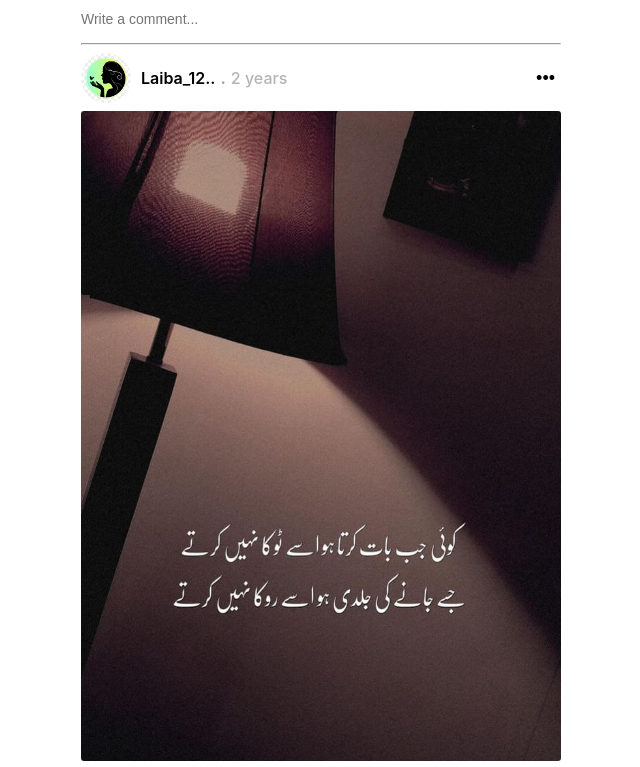
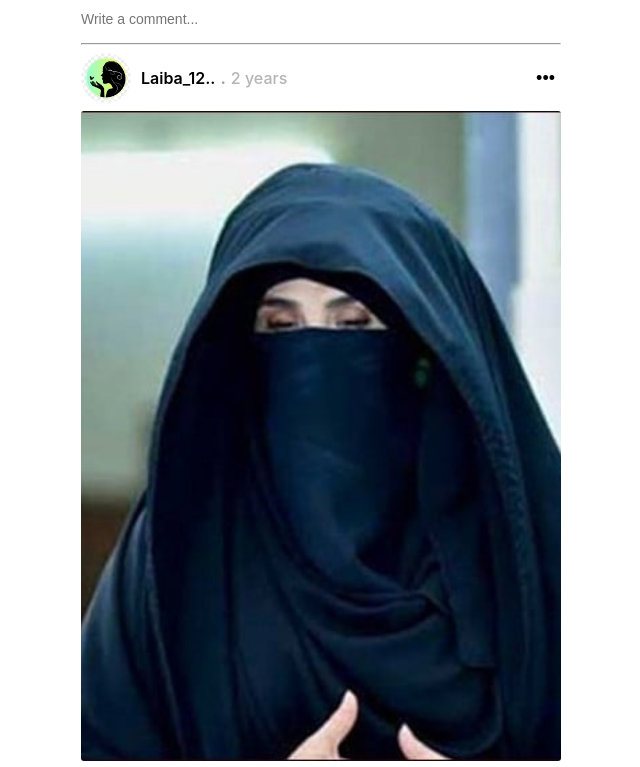
Before and after one commit to UsmanSaleem2003/MERN_Social_Media_App-HayaApp, a React (Create React App) app in the folder frontend/: page / in a window 1280 px wide. Shown: the part 2015-2782 px from the top of the page, without its empty margins (319-959 px from the left). Built offline with nearby package versions, Linux system fonts and the light colour scheme.

Commit message:
Json data embeded in post.js file properly

```diff
--- a/frontend/src/Components/Post/Post.css
+++ b/frontend/src/Components/Post/Post.css
@@ -92,6 +92,7 @@
     height: 650px;
     display: block;
     border-radius: 3px;
+    object-fit: cover;
 }
 
 .bottom{
--- a/frontend/src/Components/Post/Post.js
+++ b/frontend/src/Components/Post/Post.js
@@ -1,6 +1,5 @@
 import React, { useState, useEffect } from 'react';
 import "./Post.css";
-import khan from "../assets/khan.jpg";
 import like_btn from "../assets/like_btn.png";
 import comment_btn from "../assets/comment_btn.png";
 
@@ -78,7 +77,6 @@ export default function Post({ post }) {
 
             <div className='content-pic'>
                 <img src={post.content_pic} alt='content-pic' />
-                {/* <img src={khan} alt='content-pic' /> */}
             </div>
 
             <div className='bottom'>
--- a/frontend/src/Components/Post/posts_data.json
+++ b/frontend/src/Components/Post/posts_data.json
@@ -62,7 +62,7 @@
         "page_logo": "/assets/page_logo/female_logo.png",
         "page_title": "Laiba_12..",
         "time_ago" : "2 years",
-        "content_pic" : "/assets/content_pic/poetry_content.jpg",
+        "content_pic" : "/assets/content_pic/female_content.jpg",
         "number_of_likes" : "19",
         "post_description" : "Eu feugiat pretium nibh ipsum consequat.",
         "number_of_comments" : "4",
@@ -91,7 +91,7 @@
         "page_logo": "/assets/page_logo/male_logo.png",
         "page_title": "HarryMax",
         "time_ago" : "1 day",
-        "content_pic" : "/assets/content_pic/poetry_content.jpg",
+        "content_pic" : "/assets/content_pic/male_content.jpg",
         "number_of_likes" : "110",
         "post_description" : "eque vitae tempus quam pellentesque nec. Sit amet consectetur",
         "number_of_comments" : "24",
@@ -120,7 +120,7 @@
         "page_logo": "/assets/page_logo/music_logo.jpg",
         "page_title": "MusicPage",
         "time_ago" : "5 years",
-        "content_pic" : "/assets/content_pic/poetry_content.jpg",
+        "content_pic" : "/assets/content_pic/music_content.jpg",
         "number_of_likes" : "120,129",
         "post_description" : "eo vel orci porta non pulvinar neque laoreet. Elementum integer enim neque volutpat ac tincidunt vitae.",
         "number_of_comments" : "508",
```
